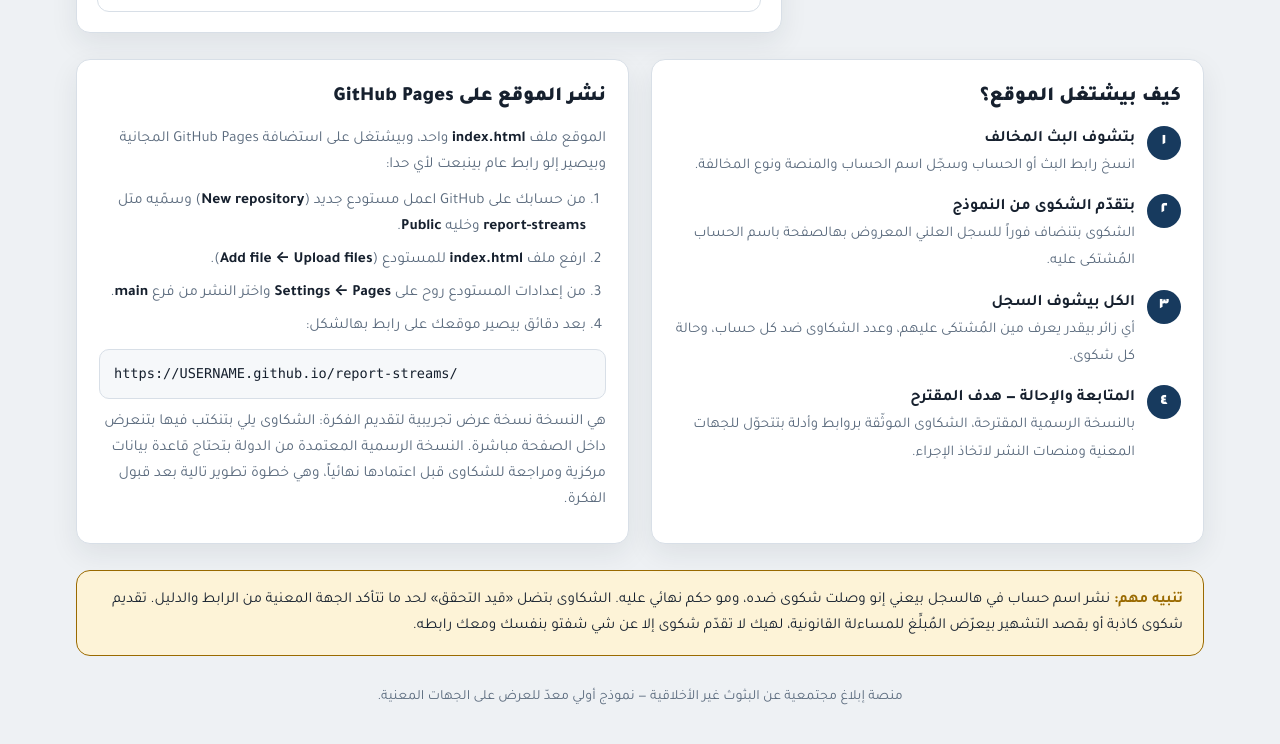
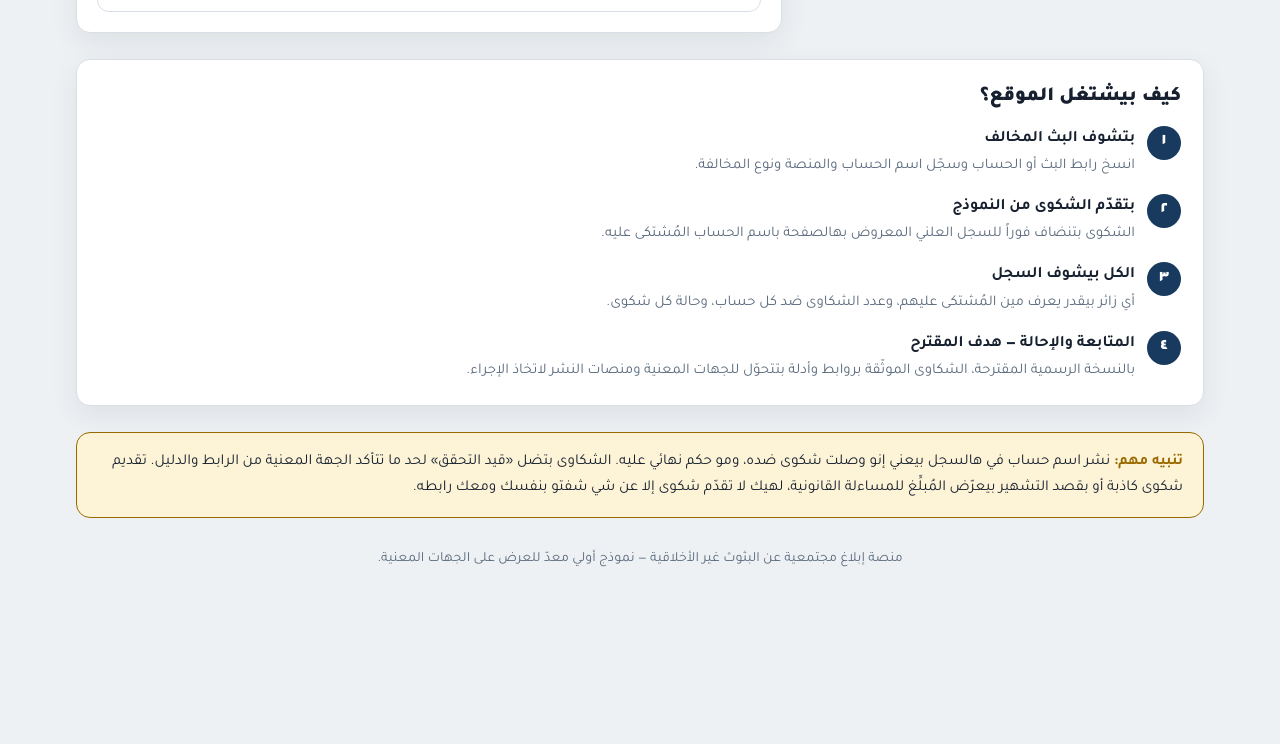
Before and after one commit to Tarek1901/live-stream-complaints, a plain HTML site: page index.html in a window 1280 px wide. Shown: the part 1536-2280 px from the top of the page. After the commit the page ends 2164 px from the top, so only its background shows below. Drawn offline with Linux system fonts and the light colour scheme.

Commit message:
Remove GitHub Pages section

```diff
--- a/index.html
+++ b/index.html
@@ -167,8 +167,7 @@
       .c-foot a{font-weight:700;word-break:break-all}
 
       /* ---------- Info sections ---------- */
-      .sections{display:grid;grid-template-columns:1fr 1fr;gap:22px;margin-top:26px}
-      @media (max-width:920px){ .sections{grid-template-columns:1fr} }
+      .sections{display:grid;grid-template-columns:1fr;gap:22px;margin-top:26px}
       .info{padding:20px 22px}
       .info h2{margin:0 0 12px;font-size:1.25rem;font-weight:900}
       .steps{list-style:none;margin:0;padding:0;display:flex;flex-direction:column;gap:14px;counter-reset:step}
@@ -181,14 +180,6 @@
       .steps span{color:var(--muted);font-size:.93rem}
       .info p{margin:0 0 10px;color:var(--muted);font-size:.96rem}
       .info p b{color:var(--ink)}
-      .codebox{
-        background:var(--surface-2);border:1.5px solid var(--line);border-radius:10px;
-        padding:12px 14px;font-family:ui-monospace,Menlo,Consolas,monospace;font-size:.85rem;
-        direction:ltr;text-align:left;white-space:pre;overflow-x:auto;color:var(--ink);margin:10px 0;
-      }
-      .gh-steps{margin:0;padding-inline-start:20px;color:var(--muted);font-size:.96rem}
-      .gh-steps li{margin-bottom:7px}
-      .gh-steps b{color:var(--ink)}
       .notice{
         margin-top:26px;border:1.5px solid var(--amber);background:var(--amber-soft);
         border-radius:var(--radius);padding:16px 20px;font-size:.95rem;
@@ -350,18 +341,6 @@
           </ol>
         </section>
 
-        <section class="card info" aria-labelledby="ghTitle">
-          <h2 id="ghTitle">نشر الموقع على GitHub Pages</h2>
-          <p>الموقع ملف <b>index.html</b> واحد، وبيشتغل على استضافة GitHub Pages المجانية وبيصير إلو رابط عام بينبعت لأي حدا:</p>
-          <ol class="gh-steps">
-            <li>من حسابك على GitHub اعمل مستودع جديد (<b>New repository</b>) وسمّيه متل <b>report-streams</b> وخليه <b>Public</b>.</li>
-            <li>ارفع ملف <b>index.html</b> للمستودع (<b>Add file ← Upload files</b>).</li>
-            <li>من إعدادات المستودع روح على <b>Settings ← Pages</b> واختر النشر من فرع <b>main</b>.</li>
-            <li>بعد دقائق بيصير موقعك على رابط بهالشكل:</li>
-          </ol>
-          <div class="codebox">https://USERNAME.github.io/report-streams/</div>
-          <p>هي النسخة نسخة عرض تجريبية لتقديم الفكرة: الشكاوى يلي بتنكتب فيها بتنعرض داخل الصفحة مباشرة. النسخة الرسمية المعتمدة من الدولة بتحتاج قاعدة بيانات مركزية ومراجعة للشكاوى قبل اعتمادها نهائياً، وهي خطوة تطوير تالية بعد قبول الفكرة.</p>
-        </section>
       </div>
 
       <div class="notice" role="note">
```
